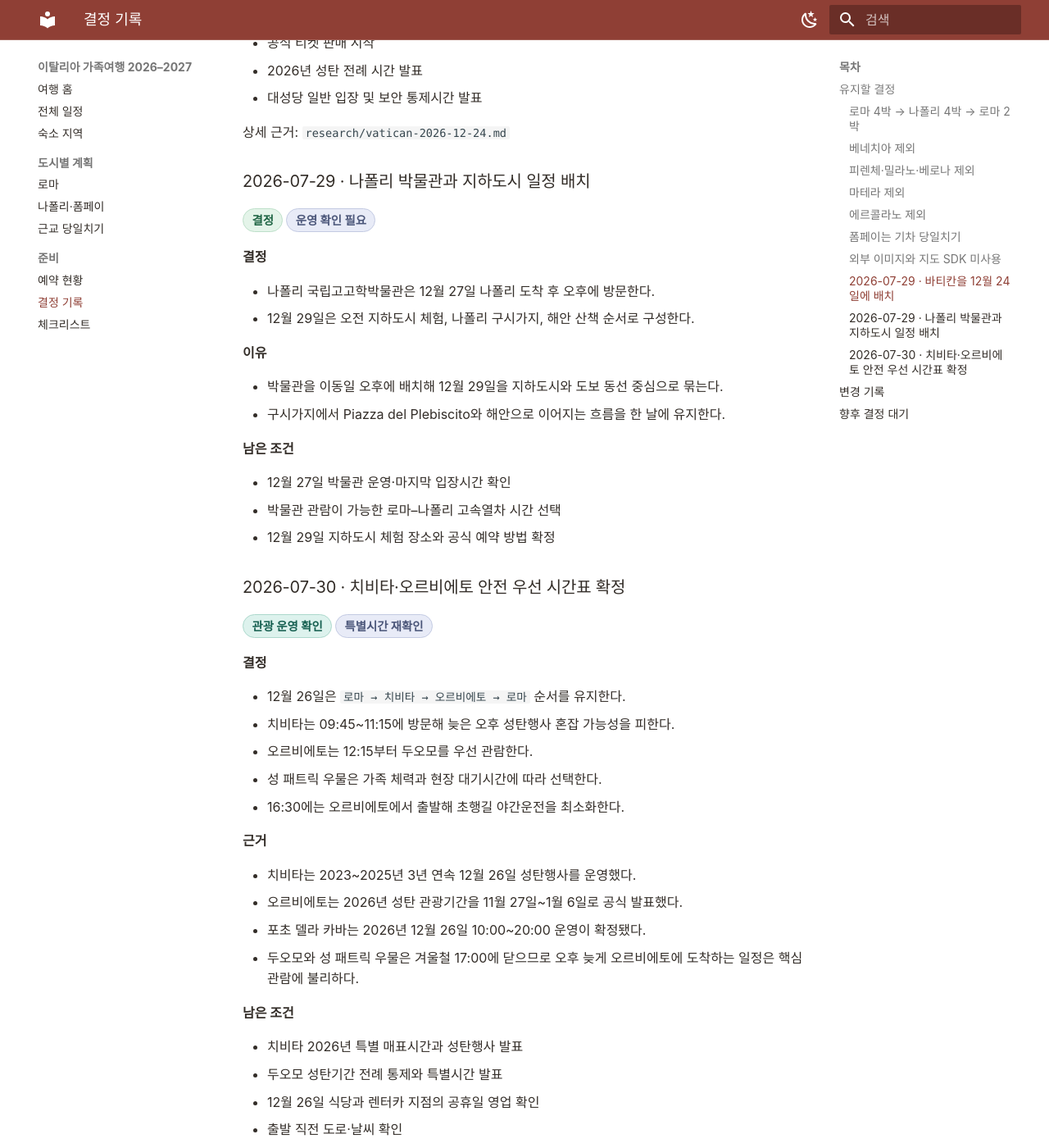
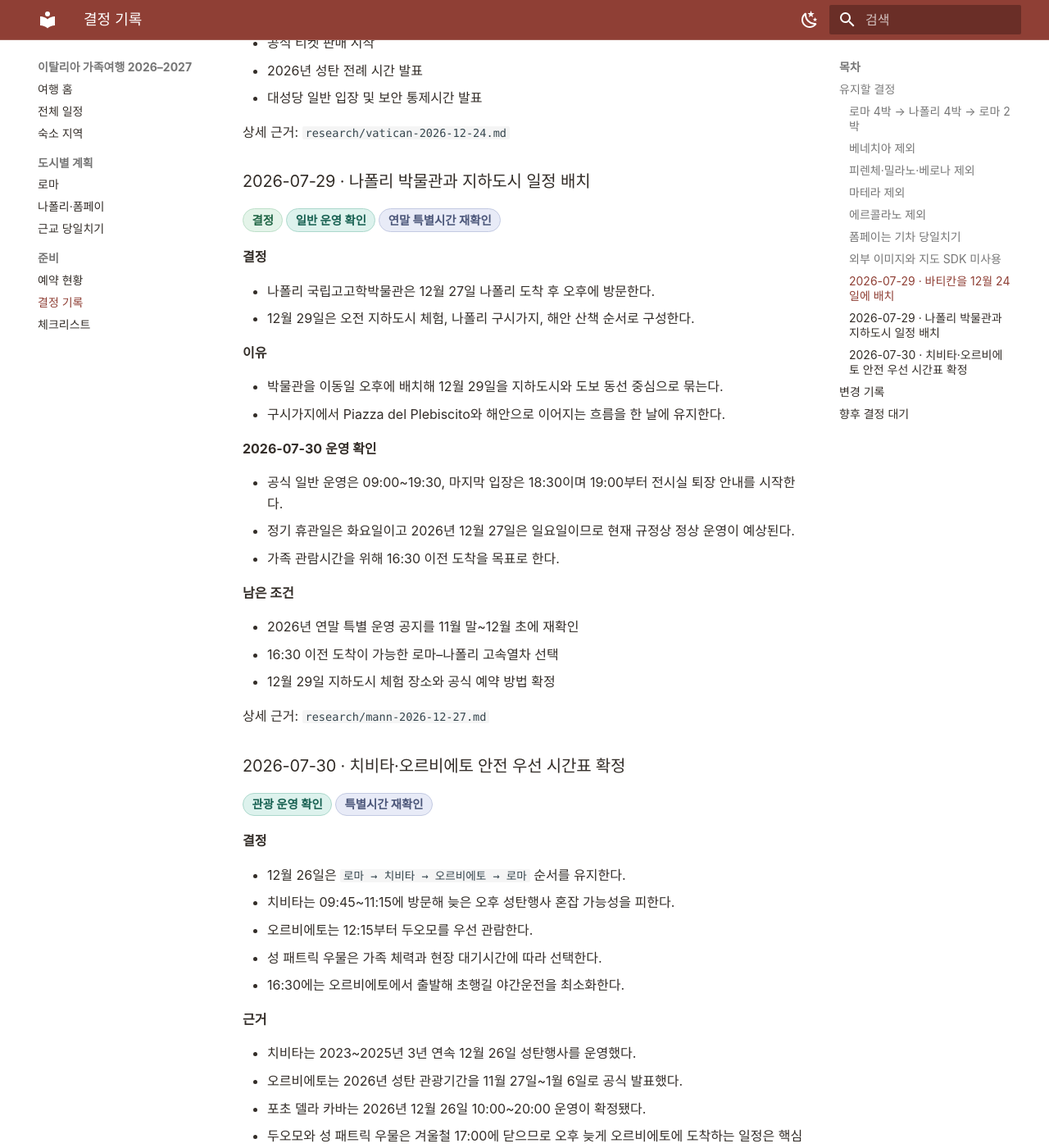
Before and after one commit to Jaeho211/italy-family-trip-2026, an MkDocs documentation site: the page built from docs/decisions.md, in a window 1280 px wide and 1400 px high, scrolled down 1957 px. Shown: the whole window at 82% size. Built offline with MkDocs 1.6.1 and Material for MkDocs 9.7.7, drawn with Linux system fonts in a browser that asks for light colours; some of the changed text lies outside the part shown.

Commit message:
docs: record MANN operating-hours decision

```diff
--- a/docs/decisions.md
+++ b/docs/decisions.md
@@ -74,7 +74,7 @@
 
 ### 2026-07-29 · 나폴리 박물관과 지하도시 일정 배치
 
-<span class="status confirmed">결정</span><span class="status recheck">운영 확인 필요</span>
+<span class="status confirmed">결정</span><span class="status verified">일반 운영 확인</span><span class="status recheck">연말 특별시간 재확인</span>
 
 **결정**
 
@@ -86,11 +86,19 @@
 - 박물관을 이동일 오후에 배치해 12월 29일을 지하도시와 도보 동선 중심으로 묶는다.
 - 구시가지에서 Piazza del Plebiscito와 해안으로 이어지는 흐름을 한 날에 유지한다.
 
+**2026-07-30 운영 확인**
+
+- 공식 일반 운영은 09:00~19:30, 마지막 입장은 18:30이며 19:00부터 전시실 퇴장 안내를 시작한다.
+- 정기 휴관일은 화요일이고 2026년 12월 27일은 일요일이므로 현재 규정상 정상 운영이 예상된다.
+- 가족 관람시간을 위해 16:30 이전 도착을 목표로 한다.
+
 **남은 조건**
 
-- 12월 27일 박물관 운영·마지막 입장시간 확인
-- 박물관 관람이 가능한 로마–나폴리 고속열차 시간 선택
+- 2026년 연말 특별 운영 공지를 11월 말~12월 초에 재확인
+- 16:30 이전 도착이 가능한 로마–나폴리 고속열차 선택
 - 12월 29일 지하도시 체험 장소와 공식 예약 방법 확정
+
+상세 근거: `research/mann-2026-12-27.md`
 
 ### 2026-07-30 · 치비타·오르비에토 안전 우선 시간표 확정
 
@@ -128,13 +136,14 @@
 | 2026-07-29 | 바티칸을 12월 24일에 배치 | 공식 달력에서 단축 운영과 12월 25·26일 휴관을 확인 |
 | 2026-07-29 | 박물관을 12월 27일, 지하도시를 12월 29일에 배치 | 이동일 오후와 구시가지 도보일의 역할을 분리 |
 | 2026-07-30 | 12월 26일 치비타 오전·오르비에토 오후 시간표 확정 | 과거 공휴일 운영과 2026년 공식 정보를 확인하고 겨울 조기 폐관·야간운전을 고려 |
+| 2026-07-30 | 나폴리 국립고고학박물관 일반 운영 확인·16:30 이전 도착 목표 설정 | 공식 운영 09:00~19:30과 마지막 입장 18:30을 확인하고 가족 관람시간을 확보 |
 
 ## 향후 결정 대기
 
 - 세 구간 숙소 지역과 예약 조건
 - 12월 26일 렌터카 지점 영업시간과 치비타·두오모 특별시간
 - 바티칸 공식 티켓 판매 개시와 2026년 성탄 전례·대성당 입장 통제
-- 12월 27일 나폴리 국립고고학박물관 운영시간과 열차 시간 조합
+- 12월 27일 나폴리 국립고고학박물관 연말 특별 운영 재확인과 16:30 이전 도착 열차 선택
 - 12월 29일 지하도시 체험 장소와 예약 방법
 - 12월 30일 아말피 해안 이동 방식과 날씨 대체 기준
 - 크리스마스·새해 전야 식사 계획
```
